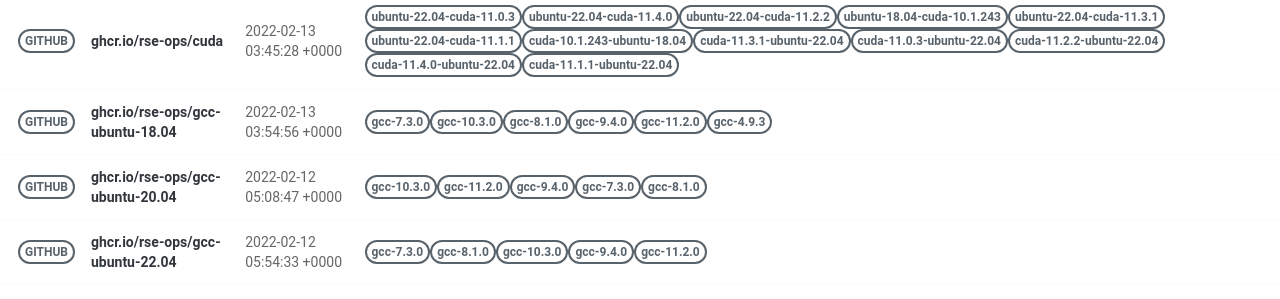
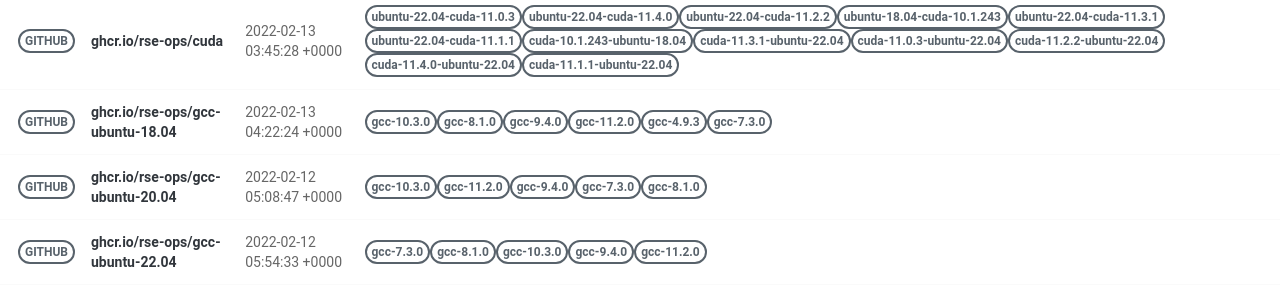
Before and after one commit to rse-ops/docker-images, a Jekyll site: the page built from pages/index.md, in a window 1280 px wide. Shown: the part 502-801 px from the top of the page. Built offline with Jekyll 4.4.1, drawn with Linux system fonts in a browser that asks for light colours; nearby versions of some CDN libraries.

Commit message:
Automated push to update library 2022-02-13

```diff
--- a/_library/ghcr.io-rse-ops-gcc-ubuntu-18.04.md
+++ b/_library/ghcr.io-rse-ops-gcc-ubuntu-18.04.md
@@ -1,14 +1,11 @@
 ---
 layout: container
 name: ghcr.io/rse-ops/gcc-ubuntu-18.04
-updated_at: 2022-02-13 03:54:56.707254
+updated_at: 2022-02-13 04:22:24.513464
 
 
 container_url: https://github.com/orgs/rse-ops/packages/container/package/gcc-ubuntu-18.04
 versions:
- - tag: gcc-7.3.0
-   dockerfile: https://github.com/rse-ops/docker-images/blob/main/ubuntu/gcc/Dockerfile
-   manifest: https://crane.ggcr.dev/manifest/ghcr.io/rse-ops/gcc-ubuntu-18.04:gcc-7.3.0
  - tag: gcc-10.3.0
    dockerfile: https://github.com/rse-ops/docker-images/blob/main/ubuntu/gcc/Dockerfile
    manifest: https://crane.ggcr.dev/manifest/ghcr.io/rse-ops/gcc-ubuntu-18.04:gcc-10.3.0
```
Also changed, not shown: other parts of _library/ghcr.io-rse-ops-gcc-ubuntu-18.04.md (+3 -0 lines).
